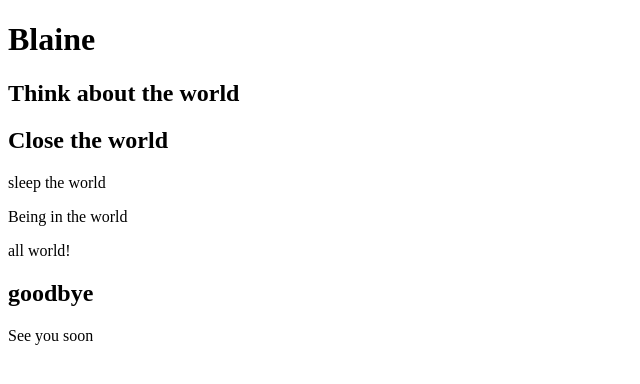
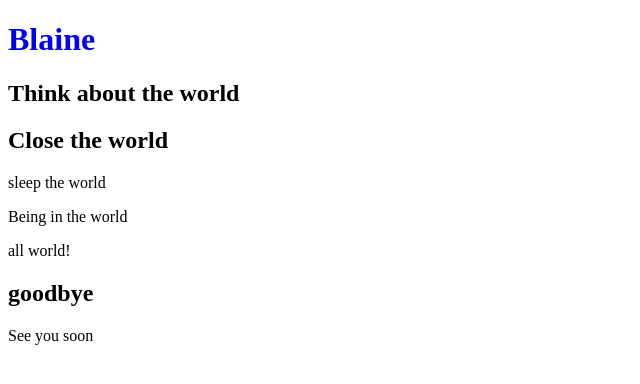
Before and after one commit to Blaine98/joshua, a plain HTML site: page index.html in a window 1280 px wide. Shown: the whole page, without its empty margins (0-640 px from the left). Drawn offline with Linux system fonts and the light colour scheme.

Commit message:
add style

```diff
--- a/index.html
+++ b/index.html
@@ -7,7 +7,7 @@
 </head>
 <body>
     <header>
-        <h1> Blaine</h1>
+    <h1 style="color:blue;"> Blaine</h1>
     </header>
     <aside>
          <h1> Think about the world</h1>
```
